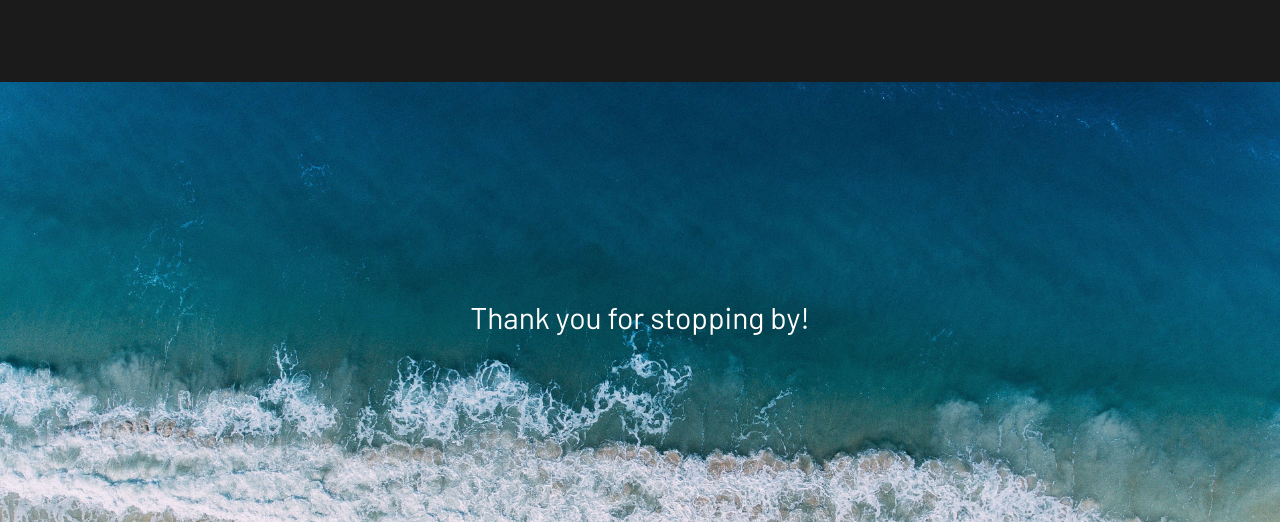
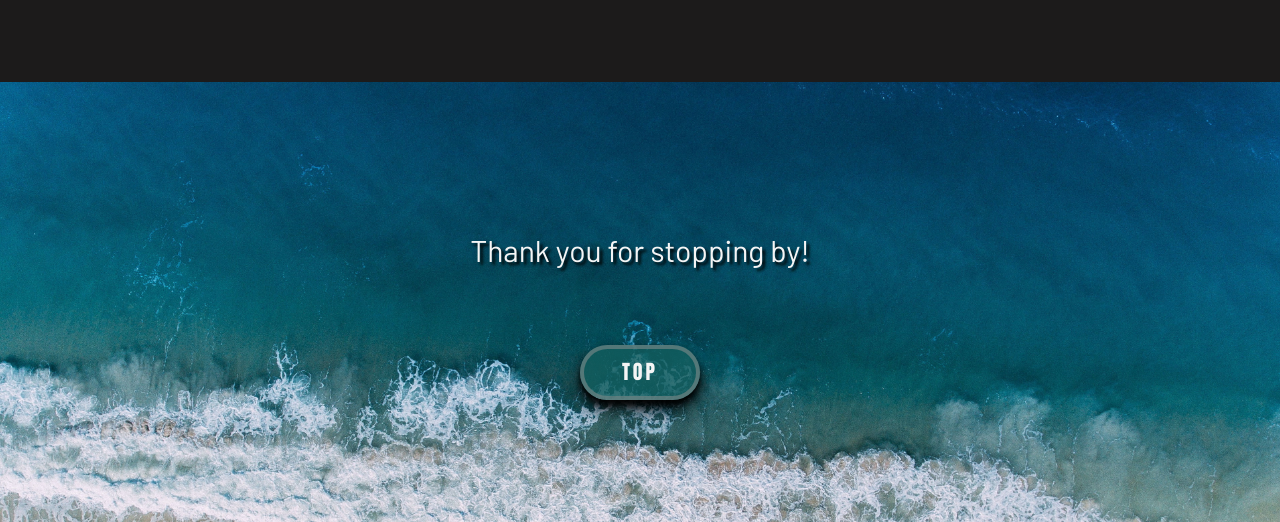
Before and after one commit to paulobocanegra/portfolio, a PHP site: page / in a window 1280 px wide. Shown: the part 3461-3983 px from the top of the page. Run offline with PHP 8.4, Linux system fonts and the light colour scheme.

Commit message:
footer shadow and button

```diff
--- a/assets/css/footer.css
+++ b/assets/css/footer.css
@@ -10,11 +10,47 @@ footer{
     background-size: cover;
     display: flex;
     flex-direction: column;
-    justify-content: space-around;
+    justify-content: center;
     font-family: 'Barlow', sans-serif;
     font-size: 30px;
     align-items: center;
 }
+
+.thanks{
+  color: whitesmoke;
+  text-shadow: 3px 3px 3px black;
+}
+
+footer > a {
+  text-decoration: none;
+}
+
+.hero-button-top{
+  margin-top: 4em;
+  height: 55px;
+  width: 120px;
+  background-color: rgba(18, 92, 92, 0.808);;
+  border: 4px solid rgba(106, 129, 129, 0.76);
+  display: flex;
+  justify-content: center;
+  align-items: center;
+  border-radius: 30px;
+  font-family: 'Anton', sans-serif;
+  font-size: 14px;
+  letter-spacing: 3px;
+  cursor: pointer;
+  color: whitesmoke;
+  box-shadow:0 10px 20px rgba(0, 0, 0, 0.9), 0 6px 6px rgba(0, 0, 0, 0.9);
+  font-size: 20px;
+}
+
+.hero-button-top:hover{
+  background-color: whitesmoke;
+  color: rgba(18, 92, 92);
+  border: 4px solid rgba(106, 129, 129, 0.76);
+}
+
+
 
 @media only screen and (max-width: 375px) {
   footer{
@@ -33,11 +69,6 @@ footer{
     }
 }
 
-.contact > p{
-    font-size: .6em;
-    /* font-size: 15px; */
-    color:white;
-}
 
 
 #render{
--- a/assets/css/header.css
+++ b/assets/css/header.css
@@ -286,6 +286,10 @@ body{
   box-shadow:0 10px 20px rgba(0, 0, 0, 0.9), 0 6px 6px rgba(0, 0, 0, 0.9);
 }
 
+
+
+
+
 .hero-button:hover{
   background-color: #ca6f33a1;
   color: white;
--- a/index.html
+++ b/index.html
@@ -235,10 +235,14 @@
 
 </body>
 <footer>
-    <div>
+    <div class="thanks">
         Thank you for stopping by! <br>
-
     </div>
+    <a href="#home">
+        <div class="hero-button-top">
+            TOP
+        </div>
+    </a>
 </footer>
 <script src="/assets/js/js-functions.js"></script>
 </html>
```
